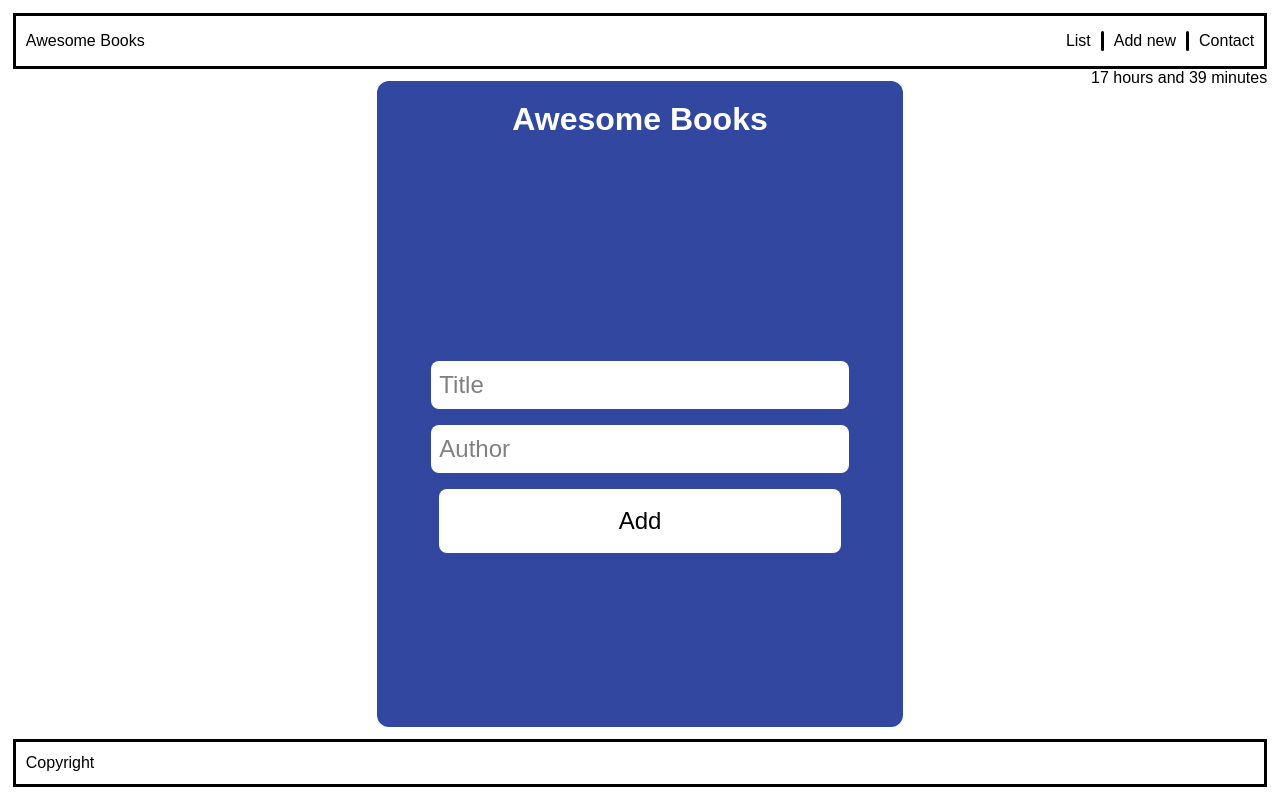
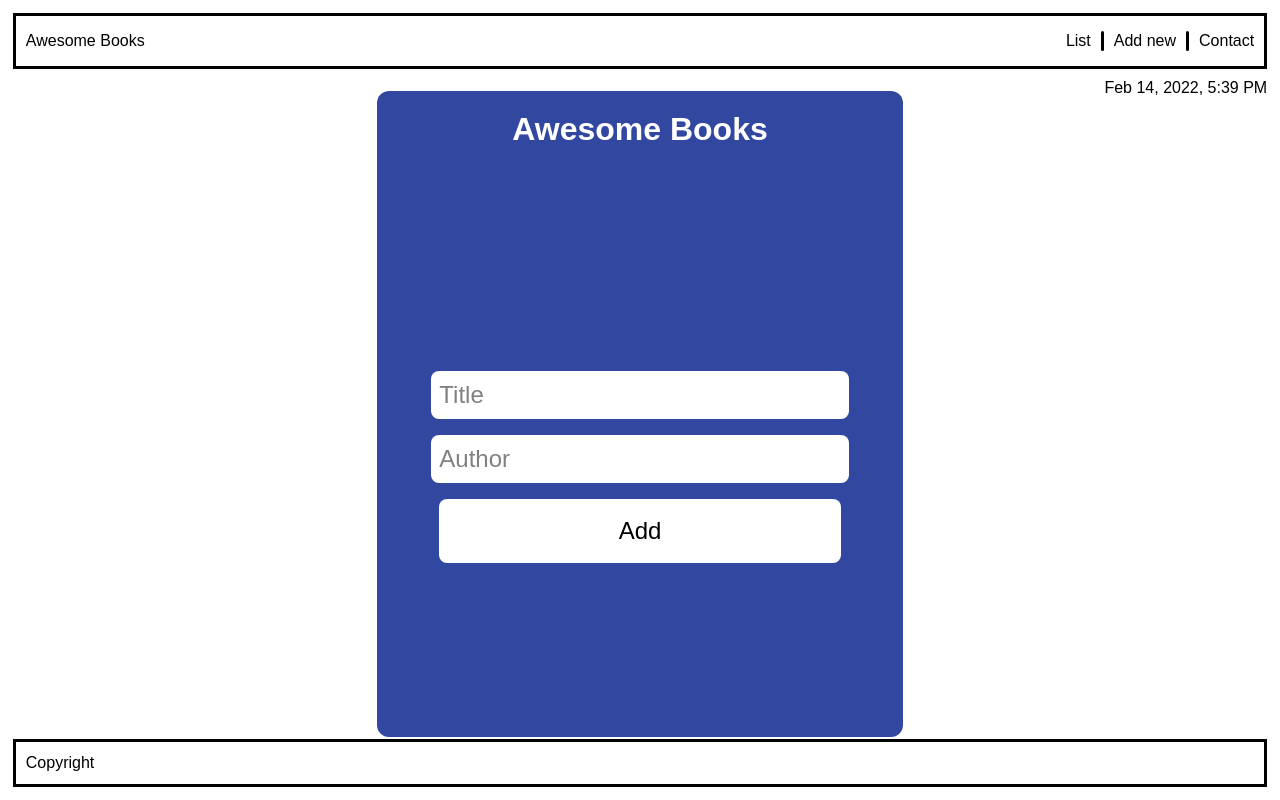
Before and after one commit to mwafrika/awasome-book-es6, a website with bundled scripts: page index.html in a window 1280 px wide. Built offline with nearby package versions, Linux system fonts and the light colour scheme.

Commit message:
Update the previous date format to add the current date and time

```diff
--- a/modules/index.css
+++ b/modules/index.css
@@ -47,6 +47,7 @@ header {
 
 #current-date {
   float: right;
+  padding-top: 10px;
 }
 
 #navbar a {
@@ -71,7 +72,7 @@ header {
 .main-container {
   width: 100%;
   height: 100%;
-  padding: 0;
+  padding-top: 10px;
   margin: 0;
   display: flex;
   flex-direction: column;
--- a/modules/index.js
+++ b/modules/index.js
@@ -135,9 +135,8 @@ navadd.addEventListener('click', addfun);
 navcon.addEventListener('click', confun);
 
 const displayTime = () => {
-  document.getElementById('current-date').innerText = DateTime.now().toFormat(
-    "HH 'hours and' mm 'minutes'",
-  );
+  document.getElementById('current-date').innerText =
+    DateTime.now().toLocaleString(DateTime.DATETIME_MED);
   setTimeout(displayTime, 1000);
 };
 displayTime();
```
Also changed, not shown: modules/assets/add.png, modules/assets/contact.png, modules/assets/list.png.
